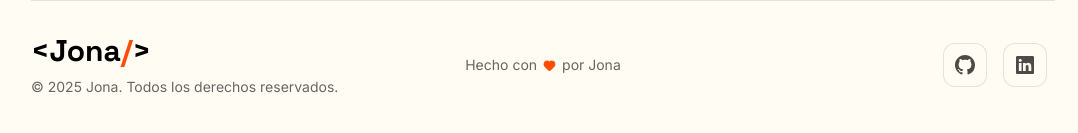
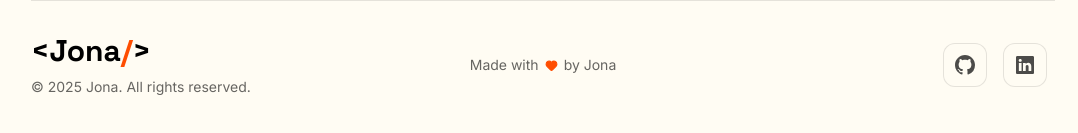
Before and after one commit to Jonatan-Rodriguez/Portfolio, a React (Vite) app: page / in a window 1280 px wide. Shown: the part 7189-7322 px from the top of the page, without its empty margins (97-1175 px from the left). Built offline with nearby package versions, Linux system fonts and the light colour scheme; a web font is replaced by a local one.

Commit message:
feat(i18n): agregar soporte bilingüe a la sección Footer
- Se agregaron textos estáticos del footer a los diccionarios (derechos reservados, hecho con, etc).
- Se integró useLanguage y AnimatedText en el componente Footer para unificar la transición de idiomas.

```diff
--- a/src/components/contact/ContactForm.tsx
+++ b/src/components/contact/ContactForm.tsx
@@ -33,7 +33,7 @@ export function ContactForm({ title, subtitle, onSuccess, variant = 'default' }:
   const isModal = variant === 'modal'
 
   const wrapperClasses = isModal
-    ? "w-full"
+    ? "w-full max-h-[80vh] overflow-y-auto overflow-x-hidden px-2 pb-4"
     : "w-full mt-12 rounded-2xl bg-[#f7ede2] dark:bg-[#111111] text-ink dark:text-white p-6 sm:p-8 border border-ink/5 dark:border-white/20 shadow-lg shadow-ink/10 dark:shadow-2xl dark:shadow-accent/10"
 
   const inputClass = (hasError?: string) => {
--- a/src/components/layout/Footer.tsx
+++ b/src/components/layout/Footer.tsx
@@ -1,8 +1,11 @@
 import { Heart } from 'lucide-react'
 import { CoffeeMug } from '../contact/CoffeeMug'
+import { useLanguage } from '../../context/LanguageContext'
+import { AnimatedText } from '../shared/AnimatedText'
 
 export function Footer() {
   const currentYear = new Date().getFullYear();
+  const { t } = useLanguage();
 
   return (
     <footer className="px-6 pb-8">
@@ -21,15 +24,18 @@ export function Footer() {
             <p className="font-display font-bold text-2xl sm:text-3xl">
               &lt;Jona<span className="text-accent">/</span>&gt;
             </p>
-            <p className="text-sm text-ink/60 dark:text-paper/60 text-center sm:text-left">
-              © {currentYear} Jona. Todos los derechos reservados.
-            </p>
+            <div className="text-sm text-ink/60 dark:text-paper/60 text-center sm:text-left flex flex-wrap gap-1 justify-center sm:justify-start">
+              <span>© {currentYear} Jona.</span>
+              <AnimatedText text={t.footer.rights} />
+            </div>
           </div>
 
           {/* Centro */}
           <div className="flex justify-center w-full sm:w-1/3 text-sm text-ink/60 dark:text-paper/60">
             <p className="flex items-center gap-1.5">
-              Hecho con <Heart size={13} className="text-accent fill-accent" /> por Jona
+              <AnimatedText text={t.footer.madeWith} />
+              <Heart size={13} className="text-accent fill-accent" />
+              <AnimatedText text={t.footer.by} />
             </p>
           </div>
 
--- a/src/i18n/translations/en.ts
+++ b/src/i18n/translations/en.ts
@@ -69,4 +69,9 @@ export const en: Translations = {
     errorMsg: 'There was a problem sending the message. Please try again.',
     socialText: 'You can also reach me on:',
   },
+  footer: {
+    rights: 'All rights reserved.',
+    madeWith: 'Made with',
+    by: 'by Jona',
+  },
 }
--- a/src/i18n/translations/es.ts
+++ b/src/i18n/translations/es.ts
@@ -69,4 +69,9 @@ export const es: Translations = {
     errorMsg: 'Hubo un problema al enviar. Por favor, intentá de nuevo.',
     socialText: 'También puedes contactarme en:',
   },
+  footer: {
+    rights: 'Todos los derechos reservados.',
+    madeWith: 'Hecho con',
+    by: 'por Jona',
+  },
 }
--- a/src/i18n/types.ts
+++ b/src/i18n/types.ts
@@ -67,4 +67,9 @@ export interface Translations {
     errorMsg: string
     socialText: string
   }
+  footer: {
+    rights: string
+    madeWith: string
+    by: string
+  }
 }
```
